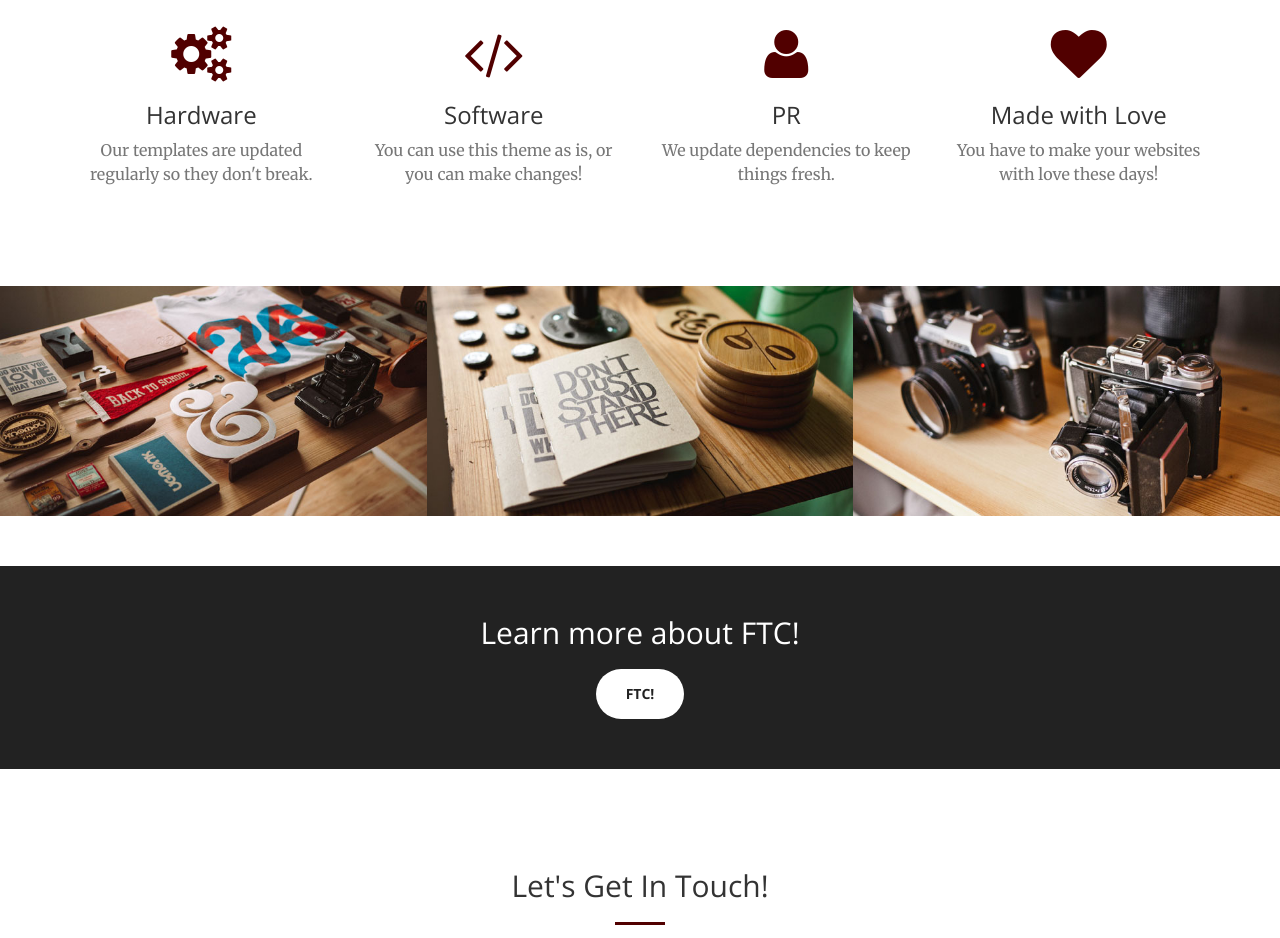
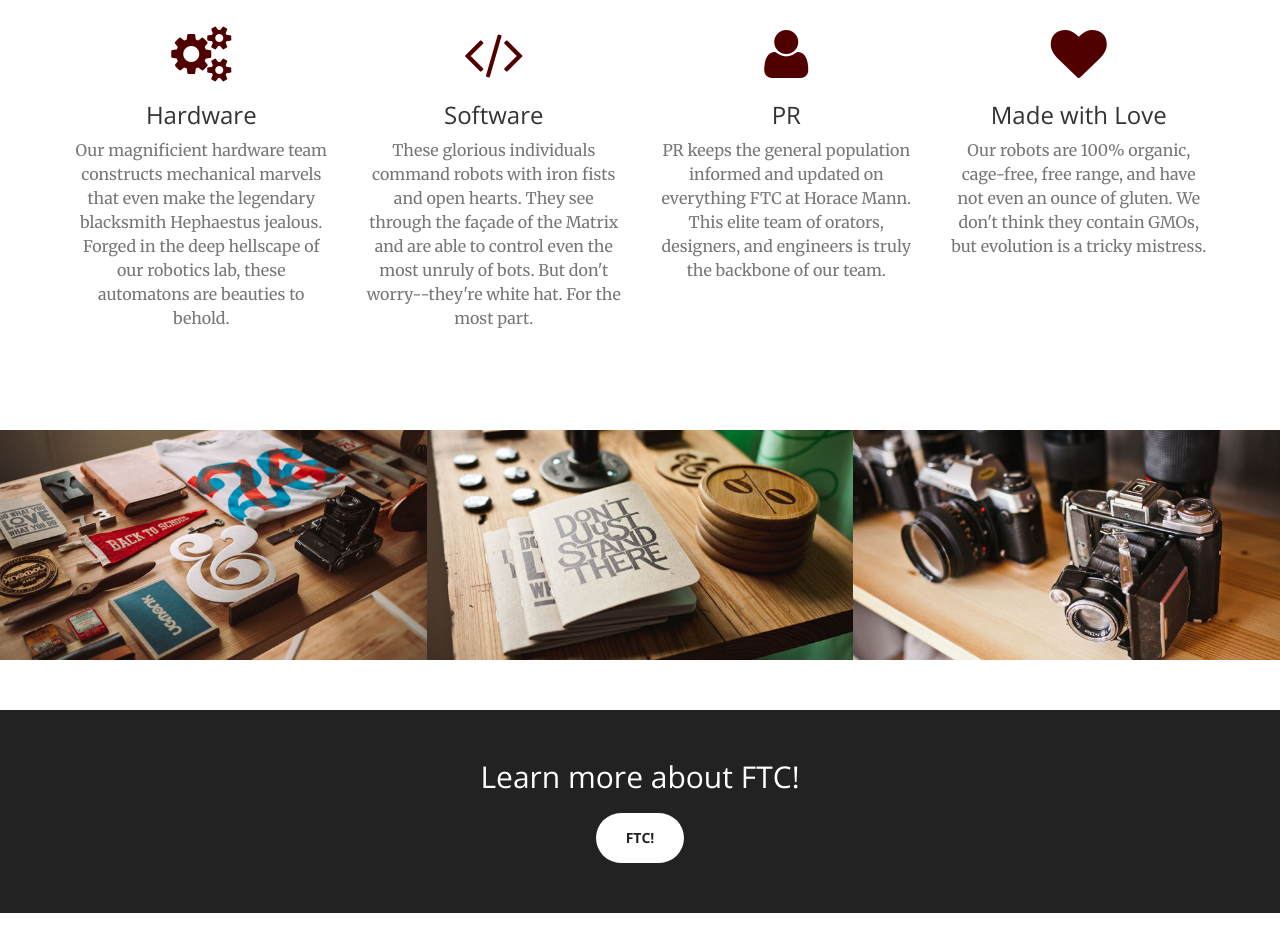
Before and after one commit to yu-ems/basementlions.github.io, a website: page index.html in a window 1280 px wide. Shown: the part 1340-2278 px from the top of the page. Drawn offline with nearby package versions, Linux system fonts and the light colour scheme.

Commit message:
added some pretty funky descriptions for divisions

```diff
--- a/index.html
+++ b/index.html
@@ -110,28 +110,28 @@
                     <div class="service-box">
                         <i class="fa fa-4x fa-cogs text-primary sr-icons"></i>
                         <h3>Hardware</h3>
-                        <p class="text-muted">Our templates are updated regularly so they don't break.</p>
+                        <p class="text-muted">Our magnificient hardware team constructs mechanical marvels that even make the legendary blacksmith Hephaestus jealous. Forged in the deep hellscape of our robotics lab, these automatons are beauties to behold.</p>
                     </div>
                 </div>
                 <div class="col-lg-3 col-md-6 text-center">
                     <div class="service-box">
                         <i class="fa fa-4x fa-code text-primary sr-icons"></i>
                         <h3>Software</h3>
-                        <p class="text-muted">You can use this theme as is, or you can make changes!</p>
+                        <p class="text-muted">These glorious individuals command robots with iron fists and open hearts. They see through the façade of the Matrix and are able to control even the most unruly of bots. But don't worry--they're white hat. For the most part.</p>
                     </div>
                 </div>
                 <div class="col-lg-3 col-md-6 text-center">
                     <div class="service-box">
                         <i class="fa fa-4x fa-user text-primary sr-icons"></i>
                         <h3>PR</h3>
-                        <p class="text-muted">We update dependencies to keep things fresh.</p>
+                        <p class="text-muted">PR keeps the general population informed and updated on everything FTC at Horace Mann. This elite team of orators, designers, and engineers is truly the backbone of our team.</p>
                     </div>
                 </div>
                 <div class="col-lg-3 col-md-6 text-center">
                     <div class="service-box">
                         <i class="fa fa-4x fa-heart text-primary sr-icons"></i>
                         <h3>Made with Love</h3>
-                        <p class="text-muted">You have to make your websites with love these days!</p>
+                        <p class="text-muted">Our robots are 100% organic, cage-free, free range, and have not even an ounce of gluten. We don't think they contain GMOs, but evolution is a tricky mistress.</p>
                     </div>
                 </div>
             </div>
```
